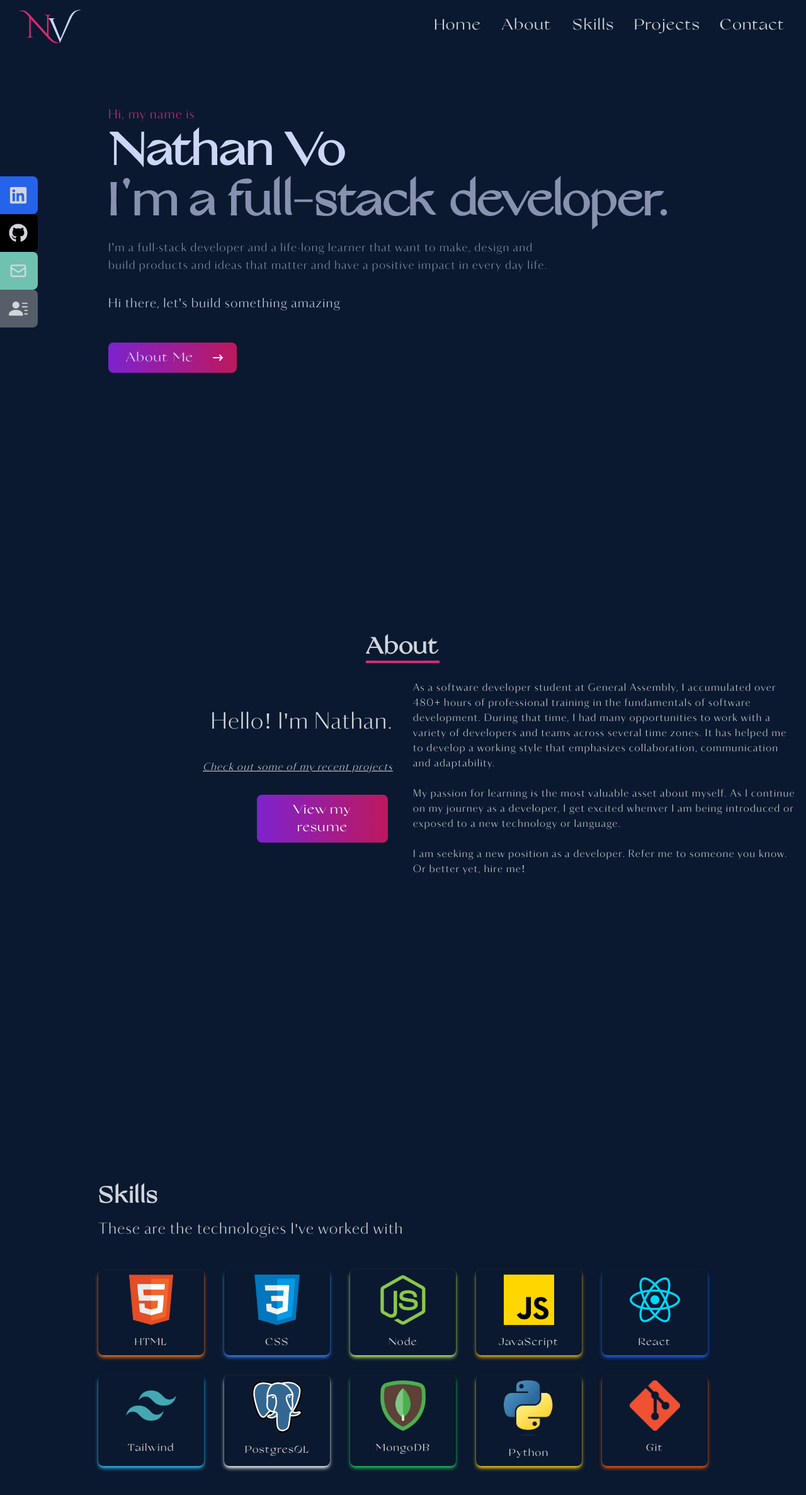
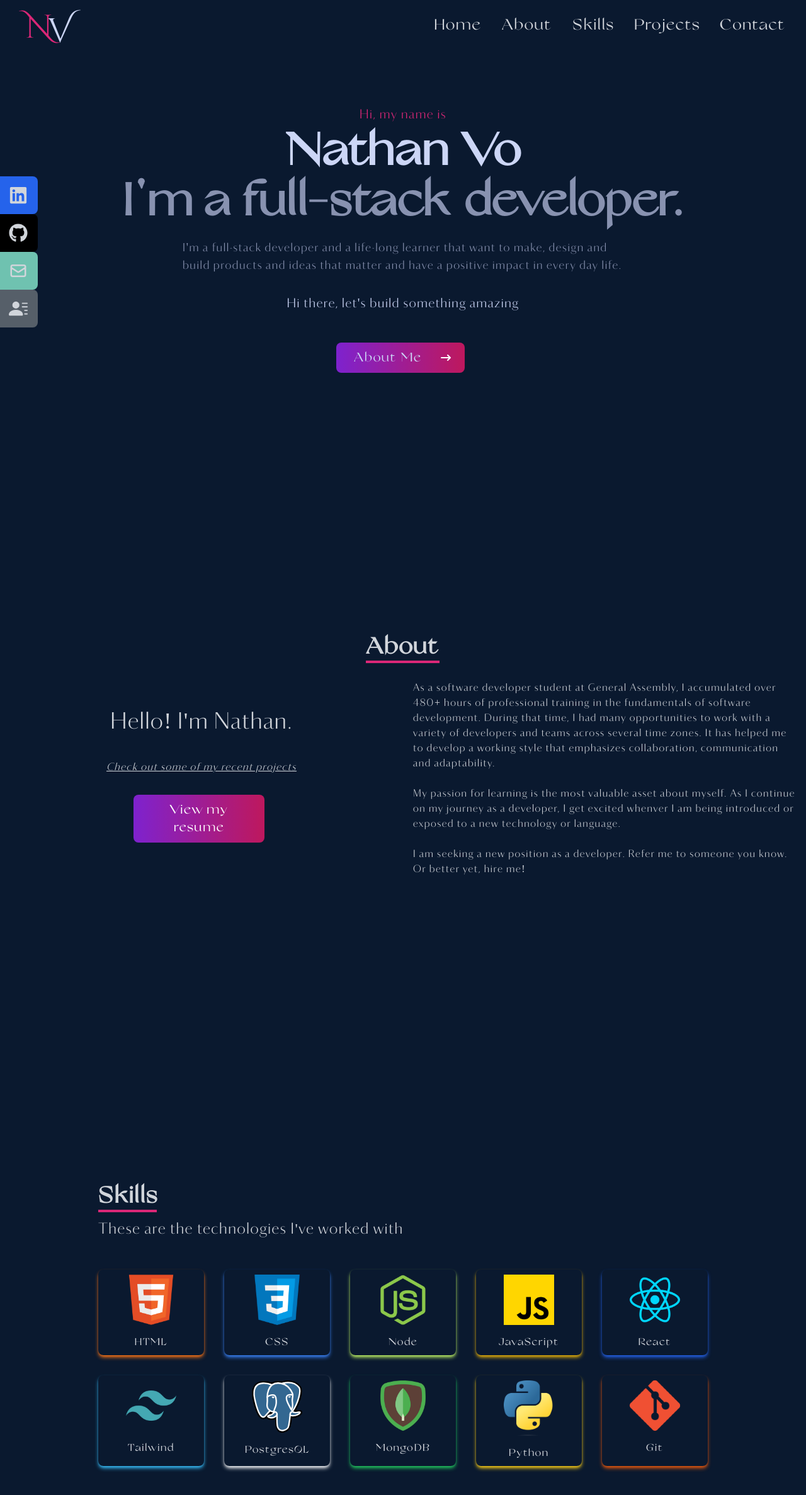
Before and after one commit to nghiavo24/porfolio, a React (Create React App) app: page / in a window 1280 px wide. Shown: the top 2374 px of the page at 63% size. Built offline with nearby package versions, Linux system fonts and the light colour scheme.

Commit message:
Some stylings changes

```diff
--- a/src/components/About.jsx
+++ b/src/components/About.jsx
@@ -13,8 +13,8 @@ const About = () => {
                     <h1 className='text-4xl font-bold inline border-b-4 border-pink-600'>About</h1>
                 </div>
                     </div>
-                <div className='max-w-[1400px] w-full grid sm:grid-cols-2 gap-8 px-4'>
-                    <div className='sm:text-right text-4xl justify-center flex-col flex'>
+                <div className='max-w-[1400px] w-full grid sm:grid-cols-2 gap-8 px-4 jus'>
+                    <div className='sm:text-right text-4xl justify-center flex-col flex items-center'>
                         <p> Hello! I'm Nathan.</p>
                         <br />
                         <Link to='project'smooth={true} duration={500} ><p className='italic hover:text-pink-600 underline hover:cursor-pointer text-base'>Check out some of my recent projects</p></Link>
--- a/src/components/Home.jsx
+++ b/src/components/Home.jsx
@@ -20,7 +20,7 @@ export const Home = () => {
 
   return (
     <div name='home' className='w-full h-screen bg-[#0a192f] md:px-16'>
-        <div className='max-w-[1000px] mx-auto px-8 flex flex-col justify-center h-full'>
+        <div className='max-w-[1000px] mx-auto px-8 flex flex-col justify-center items-center h-full'>
             <p className='text-pink-600 text-xl pb-2'>Hi, my name is</p>
             <h1 className='text-4xl sm:text-7xl font-bold text-[#ccd6f6]'>Nathan Vo</h1>
             <h2 className='text-4xl sm:text-7xl font-bold text-[#8892b0] py-2'>I'm a full-stack developer.</h2>
--- a/src/components/Skills.jsx
+++ b/src/components/Skills.jsx
@@ -78,7 +78,7 @@ const Skills = () => {
     <div name='skill' className='bg-[#0a192f] text-gray-300 w-full h-screen pt-60 2xl:pt-0'>
         <div className='max-w-[1000px] mx-auto p-4 flex flex-col justify-center w-full h-full'>
             <div>
-                <h1 className='text-4xl text-gray-300 pb-4 font-bold inline border-pink-600'>Skills</h1>
+                <h1 className='text-4xl text-gray-300 font-bold inline border-b-4 border-pink-600'>Skills</h1>
                 <p className='py-4 text-2xl'>These are the technologies I've worked with</p>
             </div>
             <div className='w-full grid grid-cols-2 sm:grid-cols-5 gap-8 text-center py-8 px-12 sm:px-0'>
```
